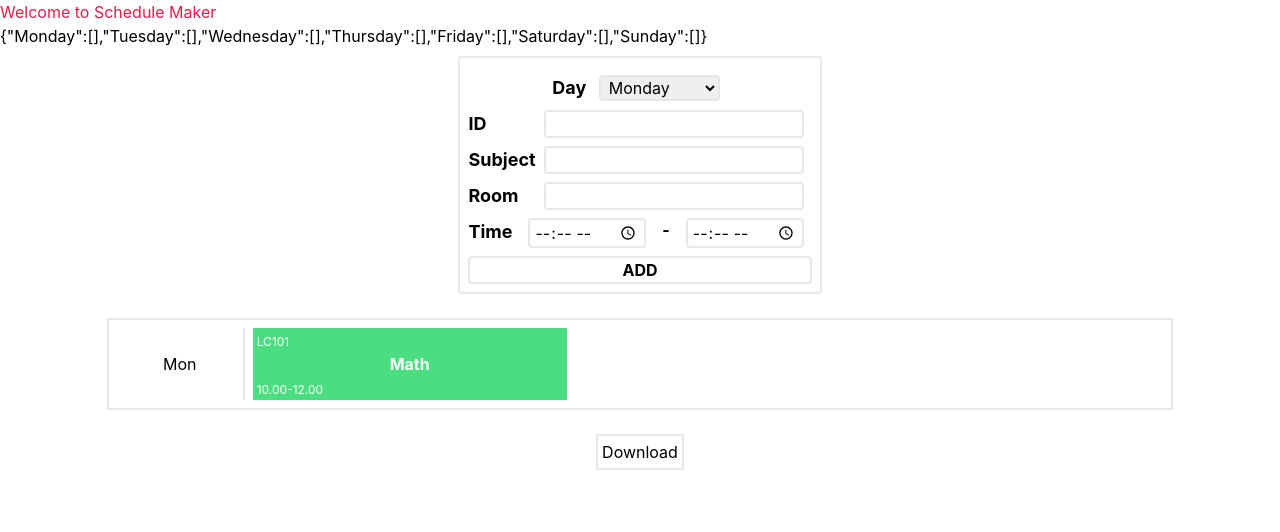
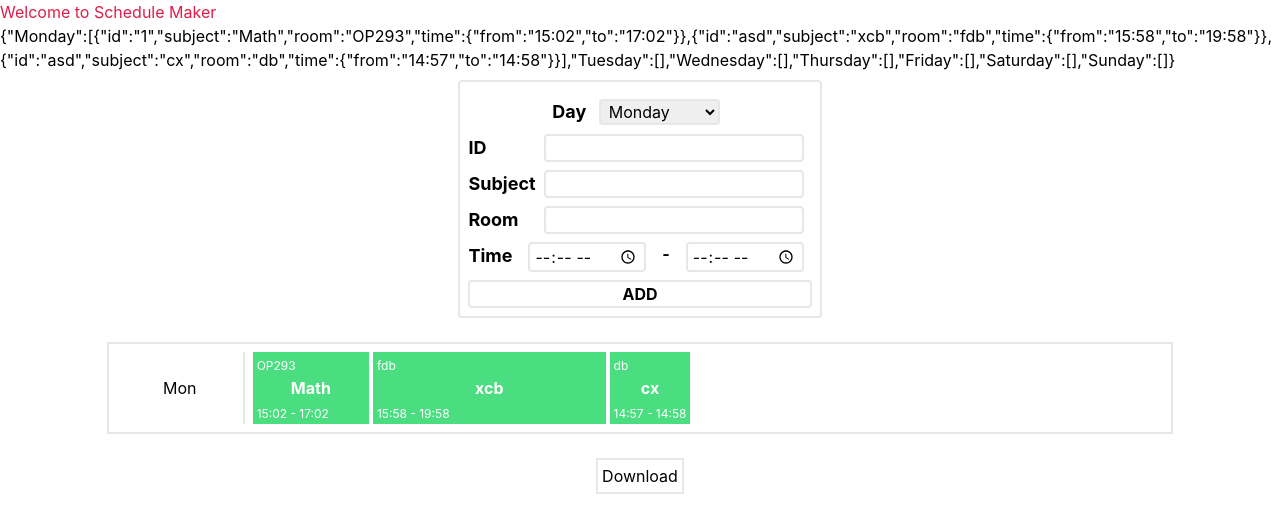
Before and after one commit to tnp2004/schedule-maker, a SvelteKit app: page / in a window 1280 px wide. Shown: the top 532 px of the page. Built offline with nearby package versions, Linux system fonts and the light colour scheme.

Commit message:
subject width depend by study time

```diff
--- a/src/components/table.svelte
+++ b/src/components/table.svelte
@@ -1,12 +1,45 @@
+<script lang="ts">
+	import type { Subject, Task } from '../../types';
+	const timeRange = 1080; // min per day
+	let a = 30;
+
+	export let schedulesList: Task;
+
+	const getPercentWidth = ({ time: { from, to } }: Subject): number => {
+		const time = timeGap(from, to);
+		return (time / timeRange) * 100;
+	};
+
+	const timeGap = (startTime: string, endTime: string) => {
+		var startTimeParts = startTime.split(':');
+		var endTimeParts = endTime.split(':');
+
+		var startHour = parseInt(startTimeParts[0]);
+		var startMinute = parseInt(startTimeParts[1]);
+		var endHour = parseInt(endTimeParts[0]);
+		var endMinute = parseInt(endTimeParts[1]);
+
+		// Convert start and end time to minutes
+		var startMinutes = startHour * 60 + startMinute;
+		var endMinutes = endHour * 60 + endMinute;
+
+		// Calculate the time gap in minutes
+		var timeGap = endMinutes - startMinutes;
+
+		// Display the time gap
+		return timeGap;
+	};
+</script>
+
 <div class="w-5/6 h-fit border-2 mx-auto my-6 grid grid-cols-1 p-2" id="scheduleTable">
-
 	<div class="flex border-b-2 last:border-b-0 h-fit">
 		<div class="border-r-2 flex justify-center items-center w-32 mr-2">Mon</div>
-		<div class="bg-green-400 text-white  px-1 w-[30%]">
-			<span class="text-xs">LC101</span>
-			<div class="text-center font-bold">Math</div>
-			<span class="text-xs">10.00-12.00</span>
-		</div>
+		{#each schedulesList.Monday as task}
+			<div class="bg-green-400 text-white min-w-fit px-1 mr-1" style={`width: ${getPercentWidth(task)}%`}>
+				<span class="text-xs">{task.room}</span>
+				<div class="text-center font-bold">{task.subject}</div>
+				<span class="text-xs">{task.time.from} - {task.time.to}</span>
+			</div>
+		{/each}
 	</div>
-
 </div>
--- a/src/routes/+page.svelte
+++ b/src/routes/+page.svelte
@@ -3,8 +3,9 @@
 	import Form from '../components/form.svelte';
 	import type { DispatchEvent, Task, TaskData } from '../../types';
 	import Table from '../components/table.svelte';
-	let schedulesList: Task = {
-		Monday: [],
+	const mock = [{"id":"1","subject":"Math","room":"OP293","time":{"from":"15:02","to":"17:02"}},{"id":"asd","subject":"xcb","room":"fdb","time":{"from":"15:58","to":"19:58"}},{"id":"asd","subject":"cx","room":"db","time":{"from":"14:57","to":"14:58"}}]
+	const schedulesList: Task = {
+		Monday: [...mock],
 		Tuesday: [],
 		Wednesday: [],
 		Thursday: [],
@@ -32,31 +33,13 @@
 		});
 	};
 
-	function checkTimeGap(startTime: string, endTime: string) {
-      var startTimeParts = startTime.split(":");
-      var endTimeParts = endTime.split(":");
 
-      var startHour = parseInt(startTimeParts[0]);
-      var startMinute = parseInt(startTimeParts[1]);
-      var endHour = parseInt(endTimeParts[0]);
-      var endMinute = parseInt(endTimeParts[1]);
-
-      // Convert start and end time to minutes
-      var startMinutes = startHour * 60 + startMinute;
-      var endMinutes = endHour * 60 + endMinute;
-
-      // Calculate the time gap in minutes
-      var timeGap = endMinutes - startMinutes;
-
-      // Display the time gap
-      return timeGap
-    }
 </script>
 
 <h1 class="text-rose-600">Welcome to Schedule Maker</h1>
 {JSON.stringify(schedulesList)}
 <Form on:add={addSchedule} />
-<Table />
+<Table schedulesList={schedulesList} />
 <div class="w-fit mx-auto my-2">
 	<button class="border-2 p-1 w- hover:bg-gradient-to-r from-slate-100 to-slate-200" on:click={downloadImage}>Download</button>
 </div>
--- a/types.ts
+++ b/types.ts
@@ -12,7 +12,7 @@ export interface TaskData {
     time: Time;
 }
 
-interface Subject {
+export interface Subject {
     id: string;
     subject: string;
     room: string;
```
